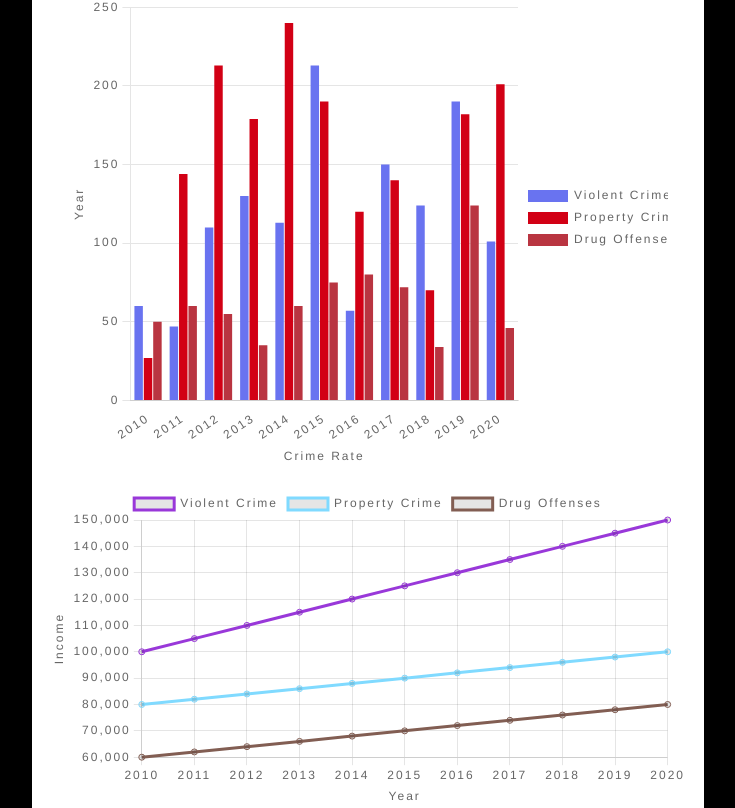
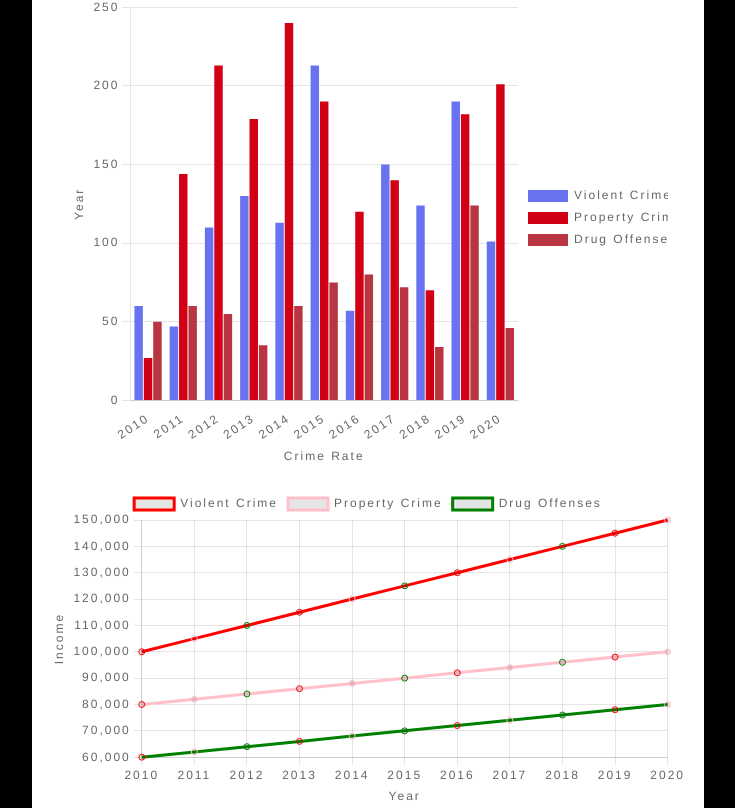
Before and after one commit to CounselAI/CounselAI-web, a React (Vite) app in the folder frontend/: page /visual in a window 1280 px wide. Shown: the part 495-1303 px from the top of the page, without its empty margins (272-1007 px from the left). Built offline with nearby package versions, Linux system fonts and the light colour scheme.

Commit message:
final commit

```diff
--- a/frontend/src/components/ResultCards/Result.jsx
+++ b/frontend/src/components/ResultCards/Result.jsx
@@ -47,7 +47,7 @@ export default function Result({
 
   return (
     <>
-      <Card  onClick={click}  padding={"0 2em"} color={"#FFDC25"} border={`2px solid ${color}`} fontWeight={"medium"} _hover={{boxShadow:"lg"}} backgroundColor={"#000000"} id = {id} >
+      <Card  onClick={click}  padding={"0 2em"} color={"white"} border={`2px solid ${color}`} fontWeight={"medium"} _hover={{boxShadow:"lg"}} backgroundColor={"#000000"} id = {id} margin={"2em 0"}>
         <CardHeader padding={" 1em 2em"}>
           <Text>Case ID:{id}</Text>
 
--- a/frontend/src/components/SearchArea/SearchBar.jsx
+++ b/frontend/src/components/SearchArea/SearchBar.jsx
@@ -6,7 +6,7 @@ export default function SearchBar({handleQuery,queryRef}) {
     <>
 
             <Heading color={"#ffdc25"}>Find Legal Data in an Instant</Heading>
-            <Input ref = {queryRef}  fontSize={"18px"} color={"#ffdc25"} type='search' placeholder='Search'  maxW={"600px"} padding={"20px"} borderRadius={"12px"} border={"none"} backgroundColor={"rgba(255 ,255, 255, 0.7)"} _placeholder={{color:"black",opacity:"1"}}/>
+            <Input ref = {queryRef}  fontSize={"18px"} color={"black"} type='search' placeholder='Search'  maxW={"600px"} padding={"20px"} borderRadius={"12px"} border={"none"} backgroundColor={"rgba(255 ,255, 255, 0.7)"} _placeholder={{color:"black",opacity:"1"}}/>
             <Button variant={"custom"} size={"lg"} onClick={handleQuery}>CounselQuery</Button>
     </>
   )
--- a/frontend/src/components/graphs/LineGraph.jsx
+++ b/frontend/src/components/graphs/LineGraph.jsx
@@ -4,14 +4,7 @@ import React from "react";
 
 
 export default function LineGraph() {
-    const getRandomColor = () => {
-        const letters = "0123456789ABCDEF";
-        let color = "#";
-        for (let i = 0; i < 6; i++) {
-          color += letters[Math.floor(Math.random() * 16)];
-        }
-        return color;
-      };
+
 
     const lawyerIncomeData = {
         2010: {
@@ -95,7 +88,7 @@ export default function LineGraph() {
           label: category,
           data: years.map((year) => lawyerIncomeData[year][category]),
           fill: false,
-          borderColor: getRandomColor(),
+          borderColor: ["red","pink","green"],
         })),
       };
 
--- a/frontend/src/layouts/LoginLayout.jsx
+++ b/frontend/src/layouts/LoginLayout.jsx
@@ -110,6 +110,16 @@ export default function Login() {
                 <Input type="email" ref={emailRef} />
                 <FormHelperText color={"white"}>We' ll never share your email.</FormHelperText>
               </FormControl>
+              <Box color={"black"}><Button
+                  type="submit"
+
+                  variant={"custom"}
+                  marginBottom={"20px"}
+                  onClick={handleSubmit}
+                  isLoading={isLoading}
+                >
+                  Submit Email
+                </Button></Box>
               <FormControl isRequired  display={!show}>
                 <FormLabel>Enter the OTP</FormLabel>
                 <Input type="text" ref={otpRef} />
@@ -118,19 +128,10 @@ export default function Login() {
               <FormErrorMessage>{}</FormErrorMessage>
               <Box>
               <Box color={"black"}>
-                <Button
-                  type="submit"
-                  display={kill}
-                  variant={"custom"}
-                  marginBottom={"20px"}
-                  onClick={handleSubmit}
-                  isLoading={isLoading}
-                >
-                  Submit Email
-                </Button>
+
 
                 <Button
-                  display={show}
+
                   type="submit"
                   variant={"custom"}
                   marginBottom={"20px"}
--- a/frontend/src/pages/Search.jsx
+++ b/frontend/src/pages/Search.jsx
@@ -20,6 +20,7 @@ export default function Search() {
   const [list,setList]=useState([]);
   const [result,setResult]=useState([])
   const {abstract,setAbstract} = useAuth()
+  const [isLoading,setisLoading] = useState(false)
 
   function handleQuery(){
     const token = getToken()
@@ -63,13 +64,14 @@ export default function Search() {
 
   function handleCompile(){
 
+    setisLoading(true)
     const url = "http://127.0.0.1:8000/cases/compile/nlp";
     let data = { "ids": list }
     console.log(JSON.stringify(data))
     const res = fetch(url,{method: "POST",mode:'cors', headers: {"Content-Type": "application/json","Accept-Encoding":"gzip, deflate, br"},
     body: JSON.stringify(data)})
     .then((res)=>{
-
+      setisLoading(false)
        return res.json();
     })
       .then((res => {
@@ -80,6 +82,7 @@ export default function Search() {
       }))
     .catch((e)=>{
       console.log(e)
+      setisLoading(false);
     })
 
 
@@ -99,12 +102,12 @@ export default function Search() {
     <Spacer height={"3em"}/>
 
     <Center justifyContent={"center"} alignItems={"center"}>
-    <ResultList handleClick={handleClick} setList={setList} data={result} />
+    <ResultList  isLoading={isLoading} handleClick={handleClick} setList={setList} data={result} />
     </Center>
     </Box>
     <Spacer height={"3em"}/>
 
-    <Center><Button onClick={handleCompile} variant={"custom"}>Compile</Button></Center>
+    <Center><Button onClick={handleCompile} isLoading={isLoading} variant={"custom"}>Compile</Button></Center>
     <Spacer height={"3em"}/>
 
     </>
```
Also changed, not shown: frontend/src/components/FormError.jsx (added, +15 -0 lines).
